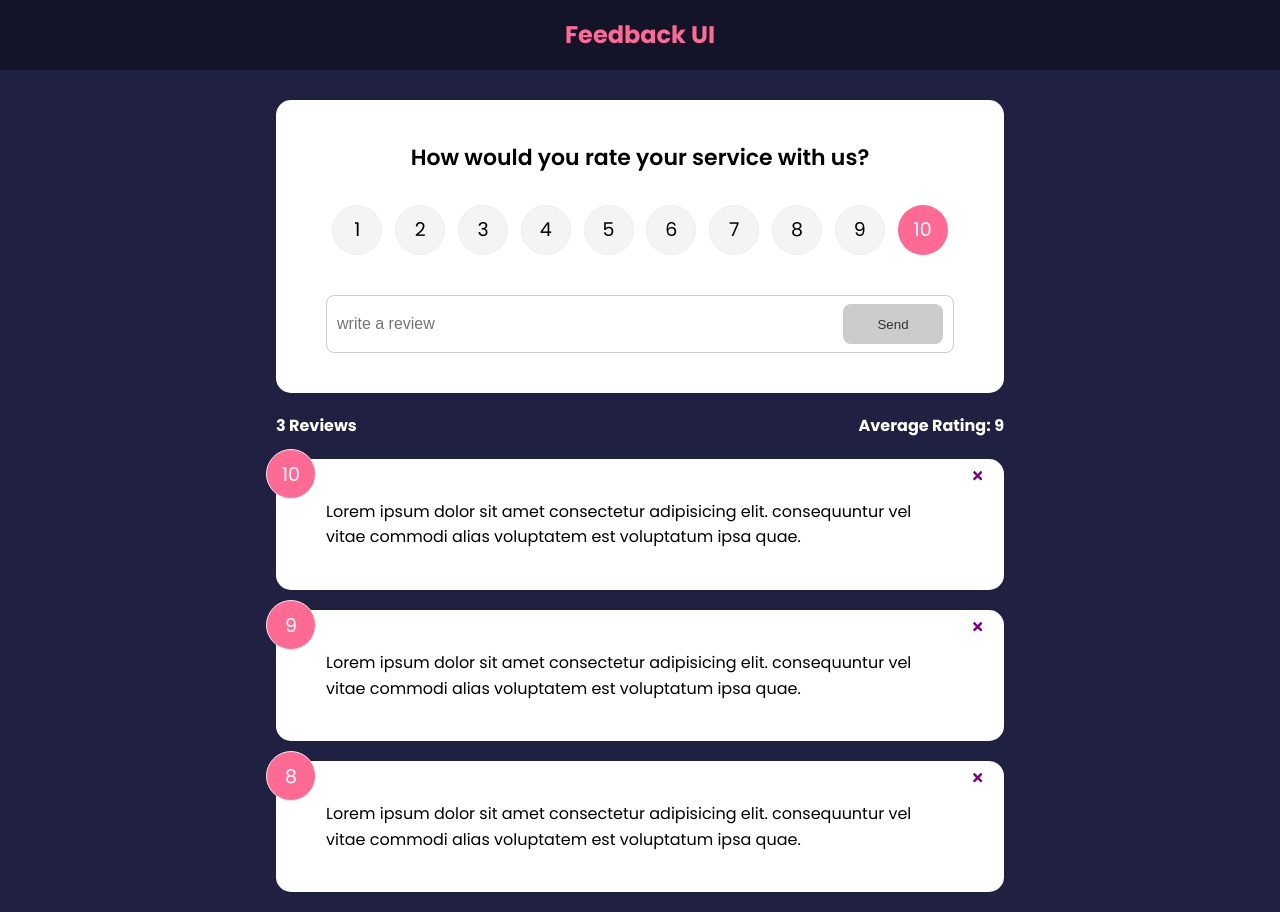
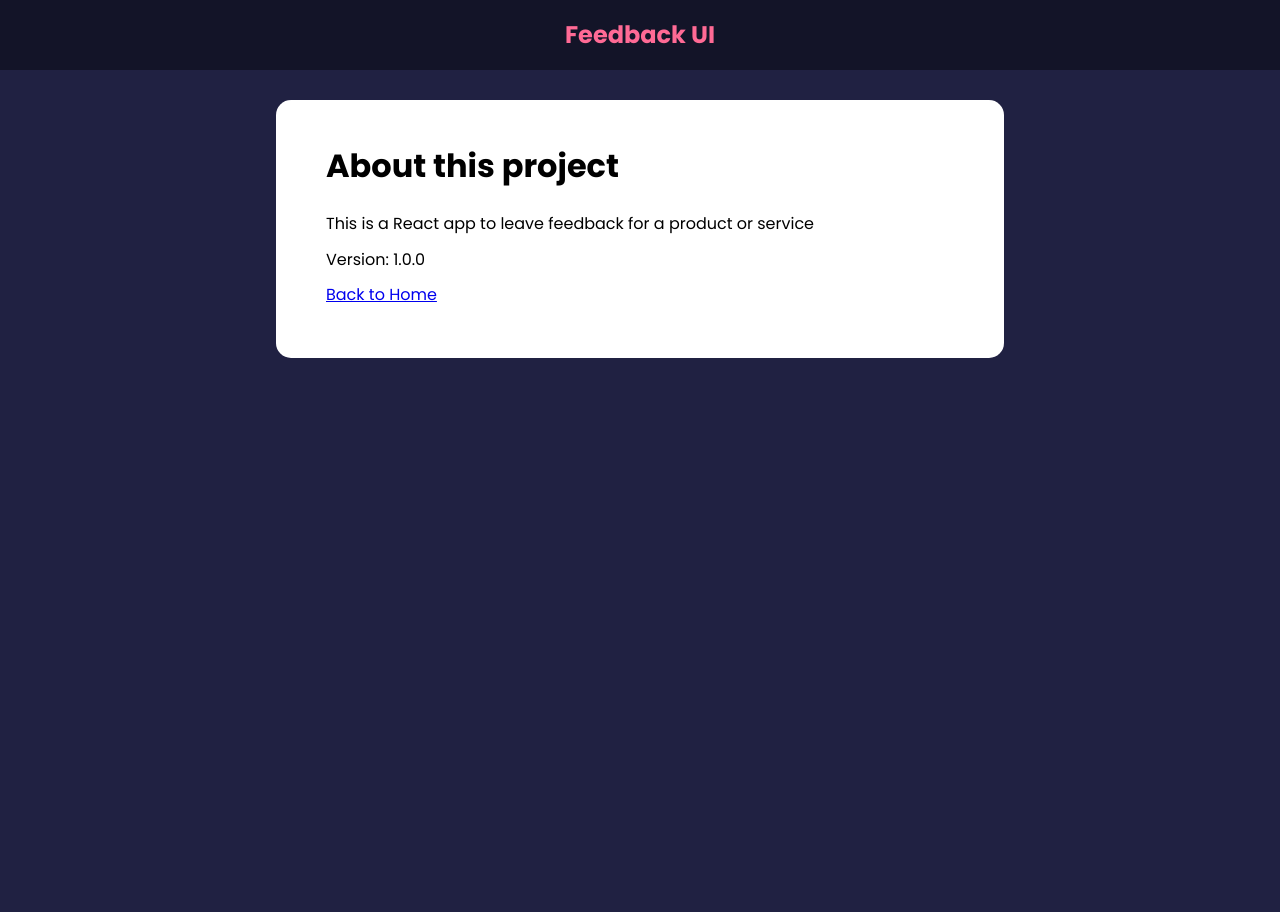
Before and after one commit to hyc0812/deploy-feedback-app, a React (Create React App) app: page /about in a window 1280 px wide. After the commit the page ends 800 px from the top, so only its background shows below. Built offline with nearby package versions, Linux system fonts and the light colour scheme.

Commit message:
udpate aboutpage

```diff
--- a/package.json
+++ b/package.json
@@ -10,6 +10,7 @@
     "react": "^18.2.0",
     "react-dom": "^18.2.0",
     "react-icons": "^4.4.0",
+    "react-router-dom": "^6.3.0",
     "react-scripts": "5.0.1",
     "uuid": "^8.3.2",
     "web-vitals": "^2.1.4"
--- a/src/App.js
+++ b/src/App.js
@@ -5,6 +5,8 @@
 import FeedbackData from "./data/FeedbackData";
 import FeedbackStats from "./components/FeedbackStats";
 import FeedbackForm from "./components/FeedbackForm";
+import AboutPage from "./pages/AboutPage";
+import { BrowserRouter as Router, Route, Routes } from "react-router-dom";
 
 function App() {
   const [feedback, setFeedback] = useState(FeedbackData);
@@ -20,15 +22,30 @@
     }
   };
   return (
-    <>
+    <Router>
       <Header />
 
       <div className="container">
-        <FeedbackForm handleAdd={addFeedback} />
-        <FeedbackStats feedback={feedback} />
-        <FeedbackList feedback={feedback} handleDelete={deleteFeedback} />
+        <Routes>
+          <Route
+            exact
+            path="/"
+            element={
+              <>
+                <FeedbackForm handleAdd={addFeedback} />
+                <FeedbackStats feedback={feedback} />
+                <FeedbackList
+                  feedback={feedback}
+                  handleDelete={deleteFeedback}
+                />
+              </>
+            }
+          />
+
+          <Route exact path="/about" element={<AboutPage />} />
+        </Routes>
       </div>
-    </>
+    </Router>
   );
 }
 
--- /dev/null
+++ b/src/pages/AboutPage.jsx
@@ -0,0 +1,18 @@
+import Card from "../components/shared/Card";
+
+function AboutPage() {
+  return (
+    <Card>
+      <div className="about">
+        <h1>About this project</h1>
+        <p>This is a React app to leave feedback for a product or service</p>
+        <p>Version: 1.0.0</p>
+        <p>
+          <a href="/">Back to Home</a>
+        </p>
+      </div>
+    </Card>
+  );
+}
+
+export default AboutPage;
```
Also changed, not shown: 1 other file (tests, documents, lock files or other folders).
